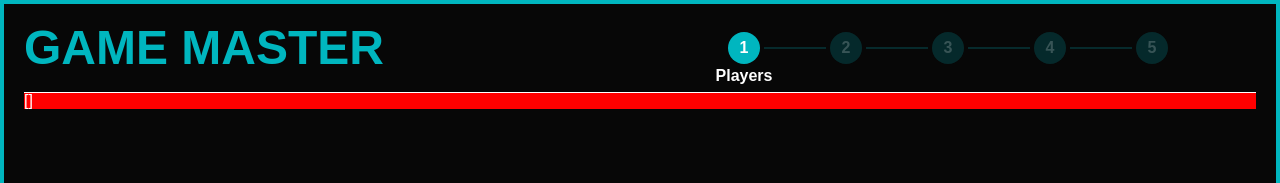
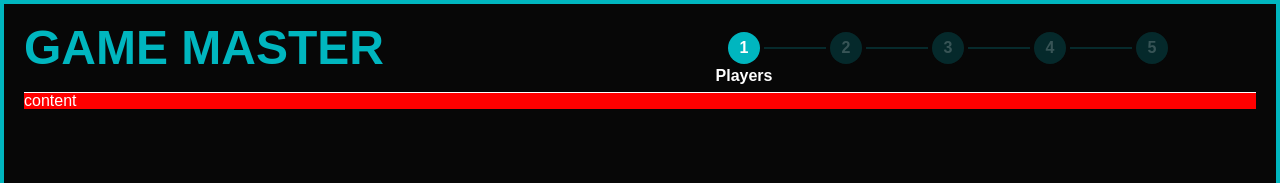
Before and after one commit to nathanszig/NAKDYB, a Nuxt app in the folder front/: page /create in a window 1280 px wide. Shown: the top 183 px of the page. Built offline with nearby package versions, Linux system fonts and the light colour scheme; no server answers; a web font is replaced by a local one.

Commit message:
Add function to get entities

```diff
--- a/front/pages/create/index.vue
+++ b/front/pages/create/index.vue
@@ -91,6 +91,6 @@ const generateGame = () => {
     </header>
 
     <!-- CONTENT -->
-    <div class="bg-danger">{{ gameId }} {{ gamePlayers }}</div>
+    <div class="bg-danger">content</div>
   </NuxtLayout>
 </template>
```
